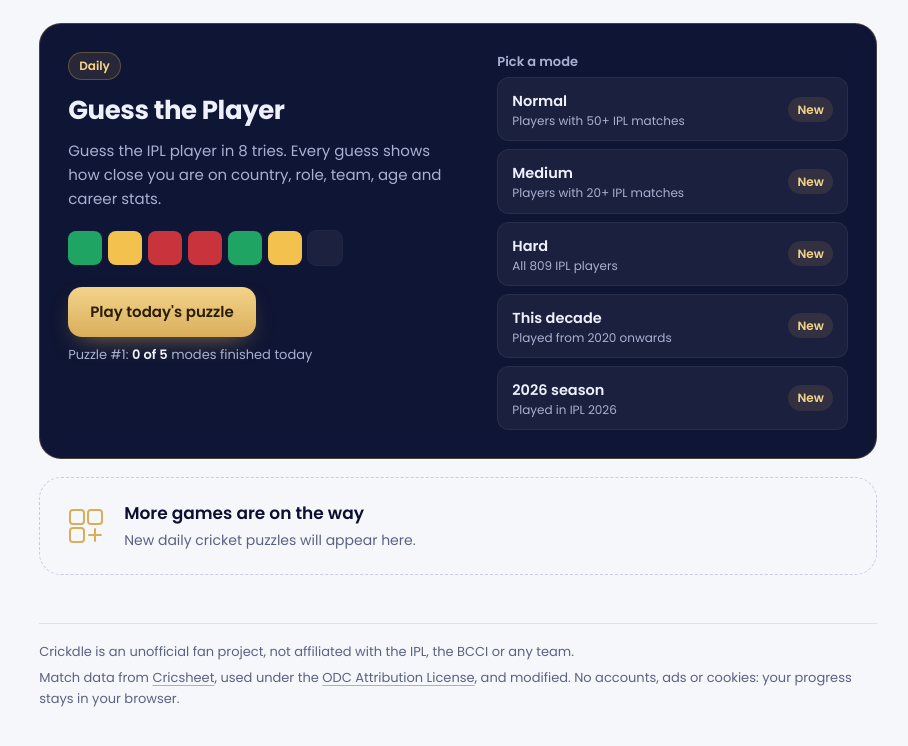
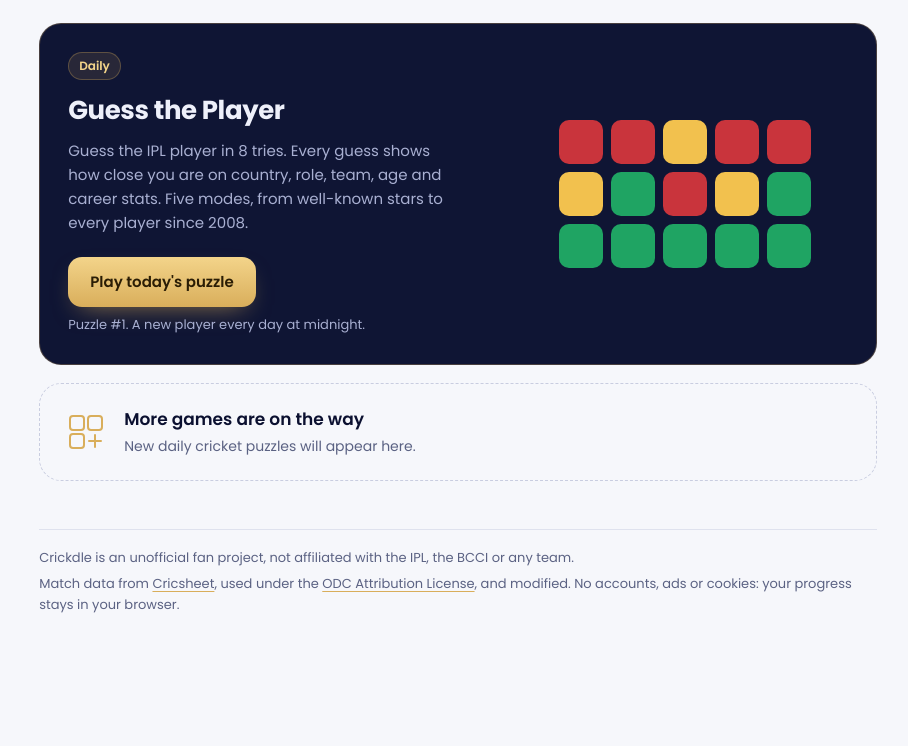
Before and after one commit to nannukalapala2004-svg/Crickdle, a plain HTML site: page index.html in a window 1280 px wide. Shown: the part 194-940 px from the top of the page, without its empty margins (182-1090 px from the left). After the commit the page ends 864 px from the top, so only its background shows below. Drawn offline with Linux system fonts and the light colour scheme.

Commit message:
Simplify home page to overview and play button; home icon in the game
Co-Authored-By: Claude Opus 5.5 <noreply@anthropic.com>
Claude-Session: https://claude.ai/code/session_01Te3NY6QXGJocTKqc8KghZ8

```diff
--- a/index.html
+++ b/index.html
@@ -41,13 +41,14 @@ header{display:flex;align-items:center;justify-content:space-between;gap:12px}
 .intro p{margin:10px 0 0;color:var(--muted);font-size:16px;max-width:52ch}
 
 .games{display:grid;gap:18px}
-.game{position:relative;display:grid;grid-template-columns:1.15fr 1fr;gap:26px;padding:28px;border-radius:22px;
+.game{position:relative;display:grid;grid-template-columns:1.3fr 1fr;align-items:center;gap:30px;padding:28px;border-radius:22px;
   background:var(--board);color:var(--chalk);border:1px solid rgb(217 174 91/.28);box-shadow:var(--shadow)}
 .game h2{margin:0;font-size:26px;font-weight:700;letter-spacing:-.015em}
 .game .tag{display:inline-block;margin-bottom:10px;padding:3px 10px;border-radius:99px;font-size:12px;font-weight:600;color:var(--gold-hi);background:rgb(217 174 91/.12);border:1px solid rgb(217 174 91/.3)}
 .game p{margin:8px 0 0;color:var(--chalk-2);max-width:42ch}
-.tiles{display:flex;gap:6px;margin:20px 0 22px}
-.tiles i{width:34px;height:34px;border-radius:8px;display:block}
+.game p+.play{margin-top:22px}
+.tiles{display:grid;gap:8px;justify-self:center}.tiles div{display:flex;gap:8px}
+.tiles i{width:44px;height:44px;border-radius:10px;display:block}
 .tiles .h{background:var(--hit)}.tiles .c{background:var(--close)}.tiles .m{background:var(--miss)}.tiles .e{background:var(--slot);outline:1px solid rgb(255 255 255/.07)}
 .play{display:inline-flex;align-items:center;gap:10px;padding:13px 22px;border-radius:14px;font-weight:600;text-decoration:none;
   color:var(--gold-ink);background:linear-gradient(180deg,var(--gold-hi),var(--gold));box-shadow:0 10px 26px -12px rgb(217 174 91/.7)}
@@ -55,16 +56,6 @@ header{display:flex;align-items:center;justify-content:space-between;gap:12px}
 .today{margin:14px 0 0;font-size:13px;color:var(--chalk-2)}
 .today strong{color:var(--chalk);font-weight:600}
 
-.modes ul{list-style:none;margin:0;padding:0;display:grid;gap:8px}
-.modes h3{margin:0 0 4px;font-size:13px;font-weight:600;color:var(--chalk-2)}
-.modes a{display:flex;align-items:center;justify-content:space-between;gap:12px;padding:11px 14px;border-radius:12px;
-  text-decoration:none;background:var(--slot);border:1px solid rgb(255 255 255/.06)}
-.modes a:hover{border-color:rgb(217 174 91/.45)}
-.modes .nm{font-weight:600;font-size:14.5px;line-height:1.3}
-.modes small{display:block;font-size:12px;color:var(--chalk-2);line-height:1.35}
-.st{flex:none;font-size:12px;font-weight:600;padding:3px 9px;border-radius:99px;white-space:nowrap}
-.st.new{color:var(--gold-hi);background:rgb(217 174 91/.12)}
-.st.won{color:#fff;background:var(--hit)}.st.lost{color:#fff;background:var(--miss)}.st.on{color:#2b1f00;background:var(--close)}
 
 .soon{display:flex;align-items:center;gap:18px;padding:22px 26px;border-radius:22px;border:1.5px dashed light-dark(#c9cde0,rgb(255 255 255/.14));color:var(--muted)}
 .soon svg{width:40px;height:40px;flex:none;color:var(--gold)}
@@ -77,7 +68,7 @@ footer a{text-decoration-color:var(--gold);text-underline-offset:3px}
 
 @media(max-width:720px){
   .game{grid-template-columns:1fr;padding:22px 18px;gap:20px}
-  .tiles i{width:30px;height:30px}
+  .tiles{justify-self:start;order:-1;gap:6px}.tiles div{gap:6px}.tiles i{width:30px;height:30px;border-radius:8px}
   .play{width:100%;justify-content:center}
   .intro{margin:28px 0 20px}
 }
@@ -111,12 +102,11 @@ footer a{text-decoration-color:var(--gold);text-underline-offset:3px}
 <script>
 {
 /* ---------- Add new games here ----------
-   Each game gets a card. "modes" is optional; "status" reads that game's saved progress for today.
+   Each game gets a card with a short overview and a play button.
    For a game that isn't ready yet, leave it out: the "more games" card is always shown last. */
 const EPOCH = Date.UTC(2026, 10, 23);
 const n = new Date();
 const DAY = Math.floor((Date.UTC(n.getFullYear(), n.getMonth(), n.getDate()) - EPOCH) / 864e5);
-const get = k => {try{const v = localStorage.getItem("crickdle:" + k); return v ? JSON.parse(v) : null;}catch(e){return null;}};
 
 const GAMES = [
   {
@@ -124,55 +114,25 @@ const GAMES = [
     href: "player/",
     tag: "Daily",
     title: "Guess the Player",
-    blurb: "Guess the IPL player in 8 tries. Every guess shows how close you are on country, role, team, age and career stats.",
-    tiles: "hcmmhce",
-    puzzle: DAY + 1,
-    modes: [
-      ["normal", "Normal", "Players with 50+ IPL matches"],
-      ["medium", "Medium", "Players with 20+ IPL matches"],
-      ["hard", "Hard", "All 809 IPL players"],
-      ["decade", "This decade", "Played from 2020 onwards"],
-      ["season", "2026 season", "Played in IPL 2026"]
-    ],
-    status(mode){
-      const s = get("day:" + mode);
-      if (!s || s.day !== DAY || !s.g || !s.g.length) return ["new", "New"];
-      if (s.done) return s.won ? ["won", "Solved in " + s.g.length] : ["lost", "Missed"];
-      return ["on", s.g.length + "/8 guesses"];
-    },
-    streak(mode){
-      const s = get("stats:" + mode);
-      return s && s.last != null && s.last >= DAY - 1 ? s.streak : 0;
-    }
+    blurb: "Guess the IPL player in 8 tries. Every guess shows how close you are on country, role, team, age and career stats. Five modes, from well-known stars to every player since 2008.",
+    // little board picture: one string per row; h = green, c = yellow, m = red, e = empty
+    board: ["mmcmm", "chmch", "hhhhh"]
   }
 ];
 
 const esc = s => String(s).replace(/[&<>"]/g, c => ({"&":"&amp;","<":"&lt;",">":"&gt;",'"':"&quot;"}[c]));
 let html = "";
 for (const g of GAMES) {
-  const tiles = [...g.tiles].map(t => `<i class="${t}"></i>`).join("");
-  let modes = "", solved = 0, best = 0;
-  if (g.modes) {
-    modes = `<div class="modes"><h3>Pick a mode</h3><ul>` + g.modes.map(([k, name, who]) => {
-      const [cls, txt] = g.status(k);
-      if (cls === "won" || cls === "lost") solved++;
-      best = Math.max(best, g.streak(k));
-      return `<li><a href="${g.href}?mode=${k}"><span><span class="nm">${esc(name)}</span><small>${esc(who)}</small></span><span class="st ${cls}">${txt}</span></a></li>`;
-    }).join("") + `</ul></div>`;
-  }
-  const today = g.modes
-    ? `Puzzle #${g.puzzle}: <strong>${solved} of ${g.modes.length}</strong> modes finished today` + (best ? `. Best current streak: <strong>${best}</strong>` : "")
-    : "";
+  const board = g.board.map(r => `<div>${[...r].map(t => `<i class="${t}"></i>`).join("")}</div>`).join("");
   html += `<article class="game" aria-labelledby="t-${g.id}">
     <div>
       <span class="tag">${esc(g.tag)}</span>
       <h2 id="t-${g.id}">${esc(g.title)}</h2>
       <p>${esc(g.blurb)}</p>
-      <div class="tiles" aria-hidden="true">${tiles}</div>
       <a class="play" href="${g.href}">Play today's puzzle</a>
-      ${today ? `<p class="today">${today}</p>` : ""}
+      <p class="today">Puzzle #${DAY + 1}. A new player every day at midnight.</p>
     </div>
-    ${modes}
+    <div class="tiles" aria-hidden="true">${board}</div>
   </article>`;
 }
 html += `<section class="soon">
```
Also changed, not shown: player/index.html (+1 -1 lines), src/home.html (+12 -52 lines), src/template.html (+1 -1 lines), 1 other file.
